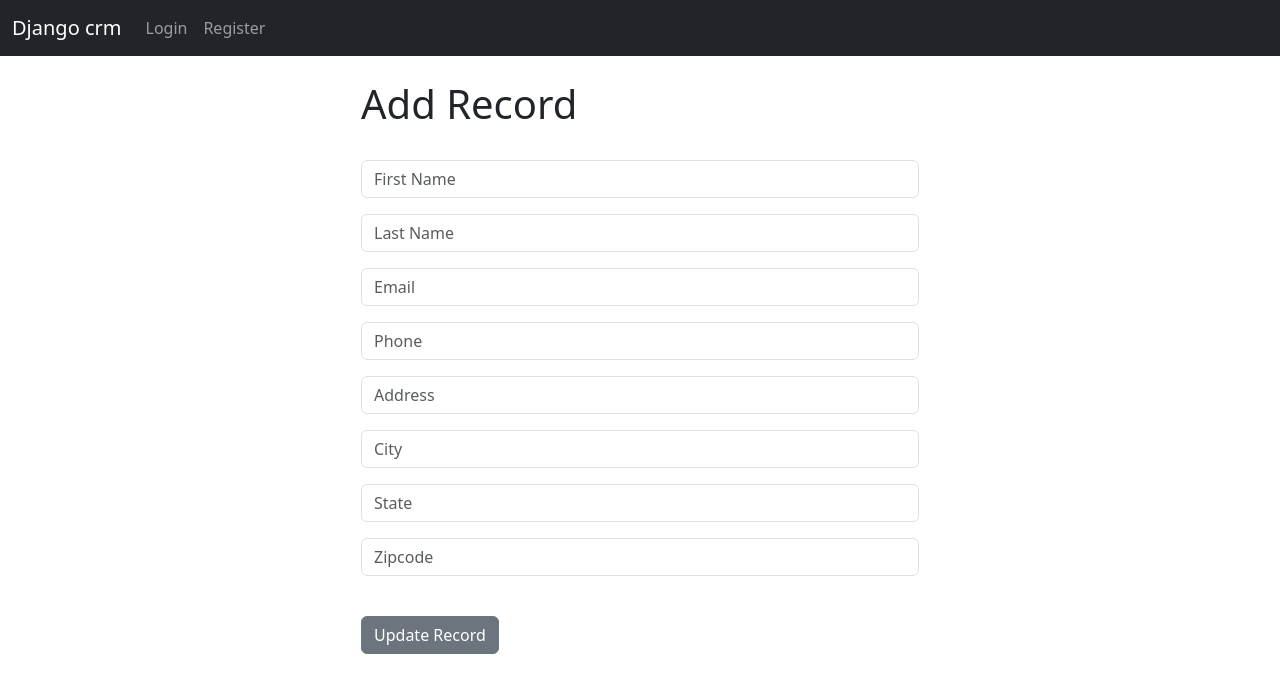
After one commit to Gokkul-6-7-8/Django-crm, a Django app: template MyProject/website/templates/update_record.html in a window 1280 px wide. The commit adds this page. Shown: the top 693 px of the page. Run offline with Django 5.2, Linux system fonts and the light colour scheme; the template is opened without the code that fills it: values that come from a table or form of the project are taken from there, others are empty.

Commit message:
created updating function

```diff
--- a/MyProject/website/templates/base.html
+++ b/MyProject/website/templates/base.html
@@ -7,16 +7,20 @@
     <link href="https://cdn.jsdelivr.net/npm/bootstrap@5.3.3/dist/css/bootstrap.min.css" rel="stylesheet" integrity="sha384-QWTKZyjpPEjISv5WaRU9OFeRpok6YctnYmDr5pNlyT2bRjXh0JMhjY6hW+ALEwIH" crossorigin="anonymous">
   </head>
   <body>
-    {% include "navbar.html" %}
+    {% include 'navbar.html' %}
     <div class="container">
-        {%if messages%}
-        {%for message in messages%}
+      <br>
+      {%if messages%}
+      {%for message in messages%}
+      <div class="alert alert-warning" role="alert">
         {{message}}
-        {%endfor%}
-        {%endif%}
+      </div>
+      {% endfor %}
+      {% endif %}
     {%block content%}
-    {% endblock %}
+    {%endblock%}
     </div>
+
     <script src="https://cdn.jsdelivr.net/npm/bootstrap@5.3.3/dist/js/bootstrap.bundle.min.js" integrity="sha384-YvpcrYf0tY3lHB60NNkmXc5s9fDVZLESaAA55NDzOxhy9GkcIdslK1eN7N6jIeHz" crossorigin="anonymous"></script>
   </body>
 </html>
--- a/MyProject/website/templates/record.html
+++ b/MyProject/website/templates/record.html
@@ -22,5 +22,7 @@
 
   <a href="{% url 'delete_record' customer_record.id %}" class="btn btn-danger">Delete</a>
 
+  <a href="{% url 'update_record' customer_record.id %}" class="btn btn-danger">Update</a>
+
 
 {%endblock%}
--- /dev/null
+++ b/MyProject/website/templates/update_record.html
@@ -0,0 +1,21 @@
+{% extends 'base.html' %}
+{% block content %}
+
+<div class="col-md-6 offset-md-3">
+<h1>Add Record</h1>
+<br/>
+
+<form method="POST">
+	{% csrf_token %}
+
+	{{ form.as_p }}
+
+<br/>
+  <button type="submit" class="btn btn-secondary">Update Record</button>
+
+</form>
+
+
+</div>
+
+{% endblock %}
--- a/MyProject/website/urls.py
+++ b/MyProject/website/urls.py
@@ -8,4 +8,5 @@ urlpatterns = [
     path('record/<int:pk>',views.customer_record,name='record'),
     path('delete_record/<int:pk>',views.delete_record,name='delete_record'),
     path('add_record/',views.add_record,name='add_record'),
+    path('update_record/<int:pk>',views.update_record,name='update_record'),
 ]
```
Also changed, not shown: MyProject/website/views.py (+13 -0 lines).
